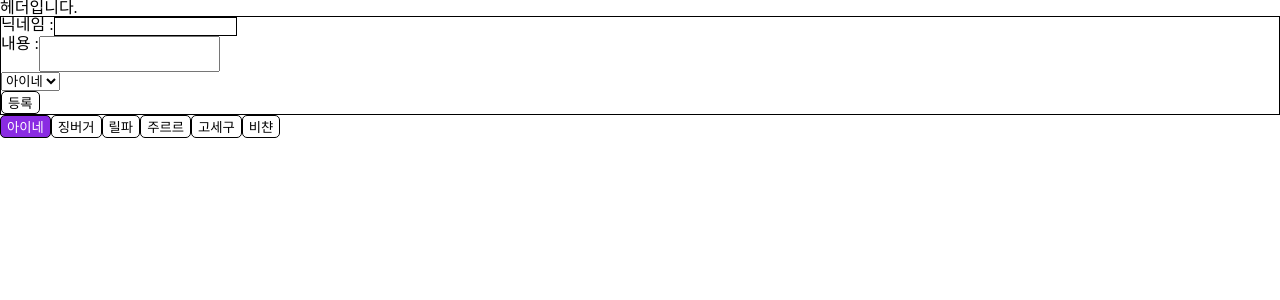
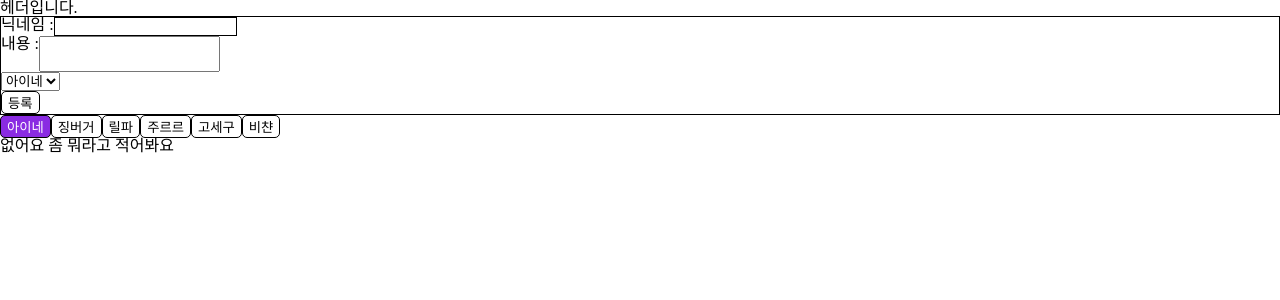
Before and after one commit to heechul94/123, a React (Create React App) app: page / in a window 1280 px wide. Shown: the top 300 px of the page. Built offline with nearby package versions, Linux system fonts and the light colour scheme.

Commit message:
:sparkles: Feat: 필터된 게시글 없을 때 문구표시 기능 추가

```diff
--- a/src/components/units/lists/ListsPresenter.jsx
+++ b/src/components/units/lists/ListsPresenter.jsx
@@ -5,9 +5,12 @@ import { useSelector } from "react-redux";
 
 const ListsPresenter = () => {
     const MEMBERS = ["아이네", "징버거", "릴파", "주르르", "고세구", "비챤"];
-    const data = useSelector(({ fanLetter }) => fanLetter.fanLetters);
+    const fanLetters = useSelector(({ fanLetter }) => fanLetter.fanLetters);
     const isPickedMember = useSelector(
         ({ fanLetter }) => fanLetter.pickedMember
+    );
+    const filteredFanLetters = fanLetters.filter(
+        (item) => isPickedMember === item.writedTo
     );
     return (
         <main>
@@ -18,10 +21,12 @@ const ListsPresenter = () => {
                 ))}
             </nav>
             <ul>
-                {data?.map((item) =>
-                    isPickedMember === item.writedTo ? (
+                {filteredFanLetters.length ? (
+                    filteredFanLetters.map((item) => (
                         <ListContainer key={item.id} item={item} />
-                    ) : null
+                    ))
+                ) : (
+                    <div>없어요 좀 뭐라고 적어봐요</div>
                 )}
             </ul>
         </main>
```
